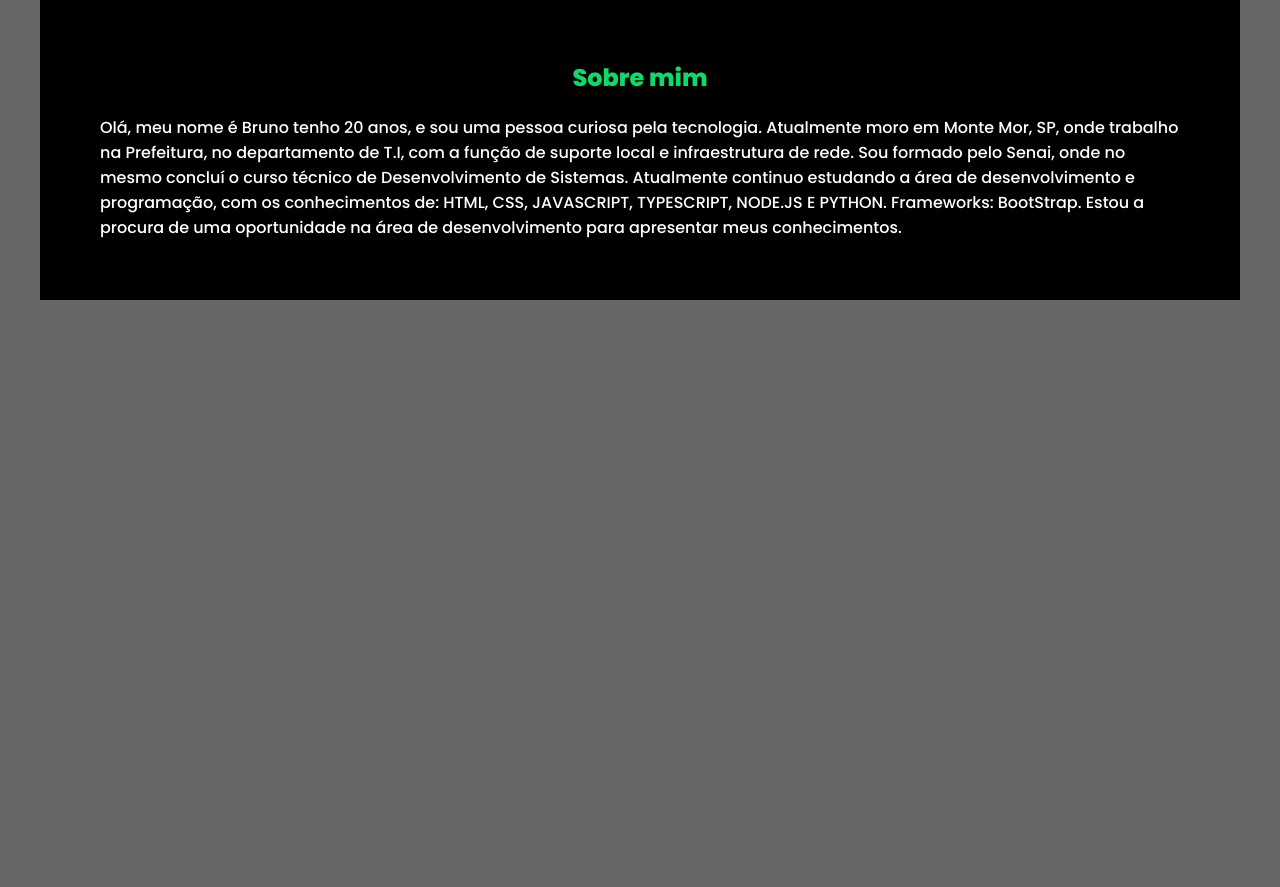
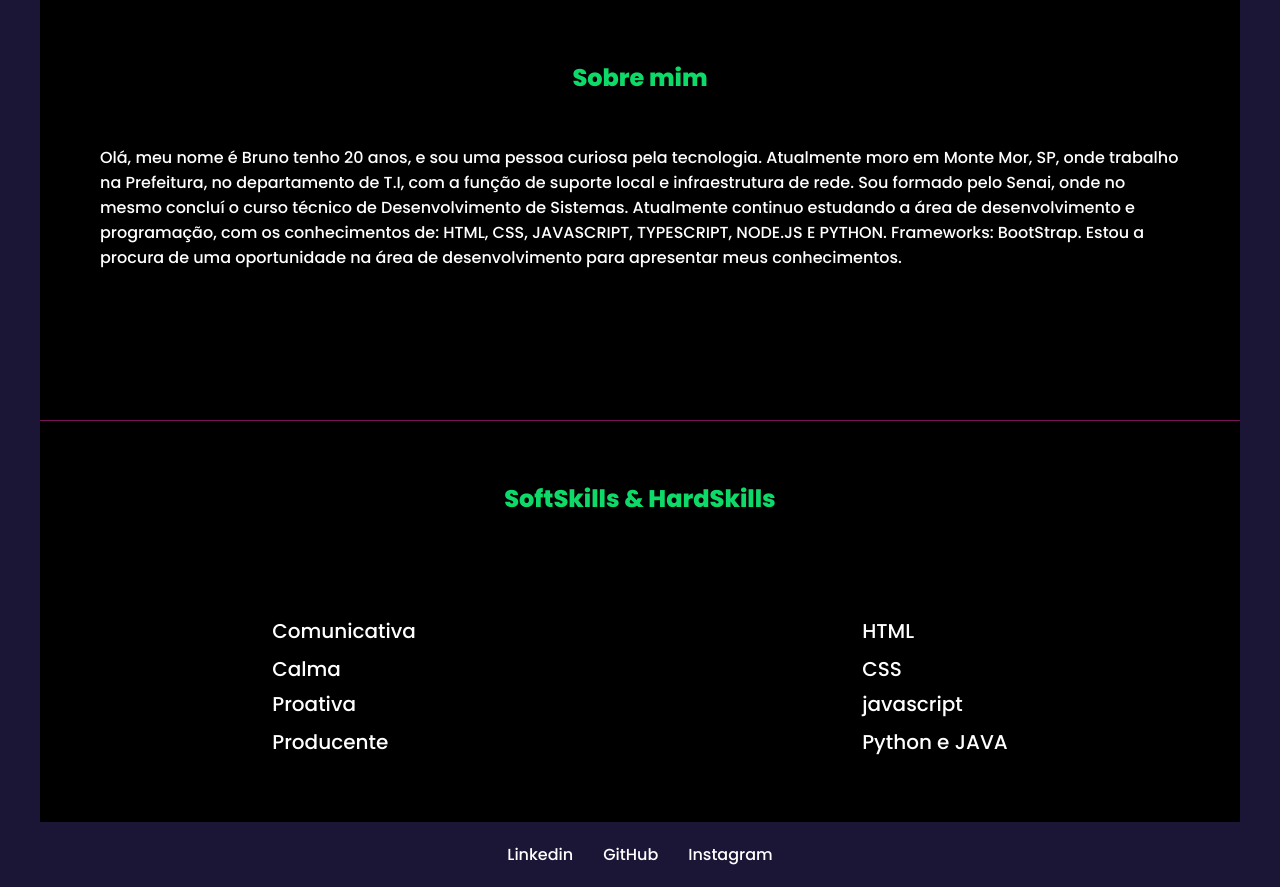
Before and after one commit to CastroBrunno/Portifolio-Brunno, a plain HTML site: page index.html in a window 1280 px wide. Shown: the part 676-1563 px from the top of the page. Before the commit the page ends 976 px from the top, so only its background shows below. Drawn offline with Linux system fonts and the light colour scheme.

Commit message:
V-0.0.2 - Adicionando os estilos com css

```diff
--- a/css/style.css
+++ b/css/style.css
@@ -7,7 +7,7 @@
     text-decoration: none;
 }
 body{
-    background-color: rgb(102, 102, 102);
+    background-color: rgb(27, 22, 54);
     max-width: 1200px;
     margin: 0 auto;
 }
@@ -78,16 +78,16 @@ header .navegacao{
     background-color: black;
     color: white;
     display: grid;
-
     justify-content: space-around;
     align-items: center;
     gap: 60px;
     padding: 60px;
-
+    border-bottom: solid 1px #771356;
+    padding-bottom: 150px;
 }
 
 .section-secundario h2 {
-    padding-bottom: 20px;
+    padding-bottom: 50px;
     font-family: 'poppins';
     font-weight: 600;
     color: #f7f7f7;
@@ -99,3 +99,65 @@ header .navegacao{
     font-family: 'poppins';
 
 }
+
+.section-skills{
+    background-color: black;
+    color: white;
+    display: grid;
+    justify-content: space-around;
+    align-items: center;
+    gap: 60px;
+    padding: 60px;
+}
+
+.section-skills h2 {
+    padding-bottom: 100px;
+    font-family: 'poppins';
+    font-weight: 600;
+    color: #f7f7f7;
+    text-align: center;
+    color: rgb(13, 218, 105);
+}
+
+.section-skills ul {
+    font-size: 20px;
+    font-family: 'poppins';
+    display: grid;
+    grid-template-columns: 4fr 1fr;
+    gap: 8px;
+    padding-bottom: 5px;
+}
+
+.section-redes{
+    background-color: rgb(27, 22, 54);
+    color: white;
+    padding:20px;
+    display: flex;
+    align-items: center;
+    justify-content: space-around;
+}
+
+.section-redes ul {
+    font-family: 'poppins';
+    display: flex;
+    gap: 10px;
+    align-items: center;
+}
+
+.section-redes li a {
+    padding:10px;
+    color:white;
+}
+
+.section-redes li:hover{
+    transform: scale(1.2);
+    cursor: pointer;
+}
+
+.section-redes li{
+    transition: 0.3s ease-in-out;
+}
+
+.section-redes li a:hover {
+    color: rgb(13, 218, 105);
+}
--- a/index.html
+++ b/index.html
@@ -37,6 +37,33 @@
             Estou a procura de uma oportunidade na área de desenvolvimento para apresentar meus conhecimentos.</p>
     </nav>
   </section>
+  <section class="section-skills">
+    <nav>
+      <h2>SoftSkills & HardSkills</h2>
+      <ul id="softskills">
+        <li>Comunicativa</li>
+        <li>HTML</li>
+        <li>Calma</li>
+        <li>CSS</li>
+      </ul>
+      <ul id="hardskills">
+        <li>Proativa</li>
+        <li>javascript</li>
+        <li>Producente</li>
+        <li>Python e JAVA</li>
+      </ul>
+    </nav>
+  </section>
+  <section class="section-redes">
+    <nav>
+      <ul>
+        <li><a href="https://www.linkedin.com/in/bruno-sousa-00157b184/">Linkedin</a></li>
+        <li><a href="https://github.com/CastroBrunno">GitHub</a></li>
+        <li><a href="https://www.instagram.com/brunno_cxstro/">Instagram</a></li>
+      </ul>
+    </nav>
+  </section>
+
 
     <script src="/javascript/index.js"></script>
 </body>
```
